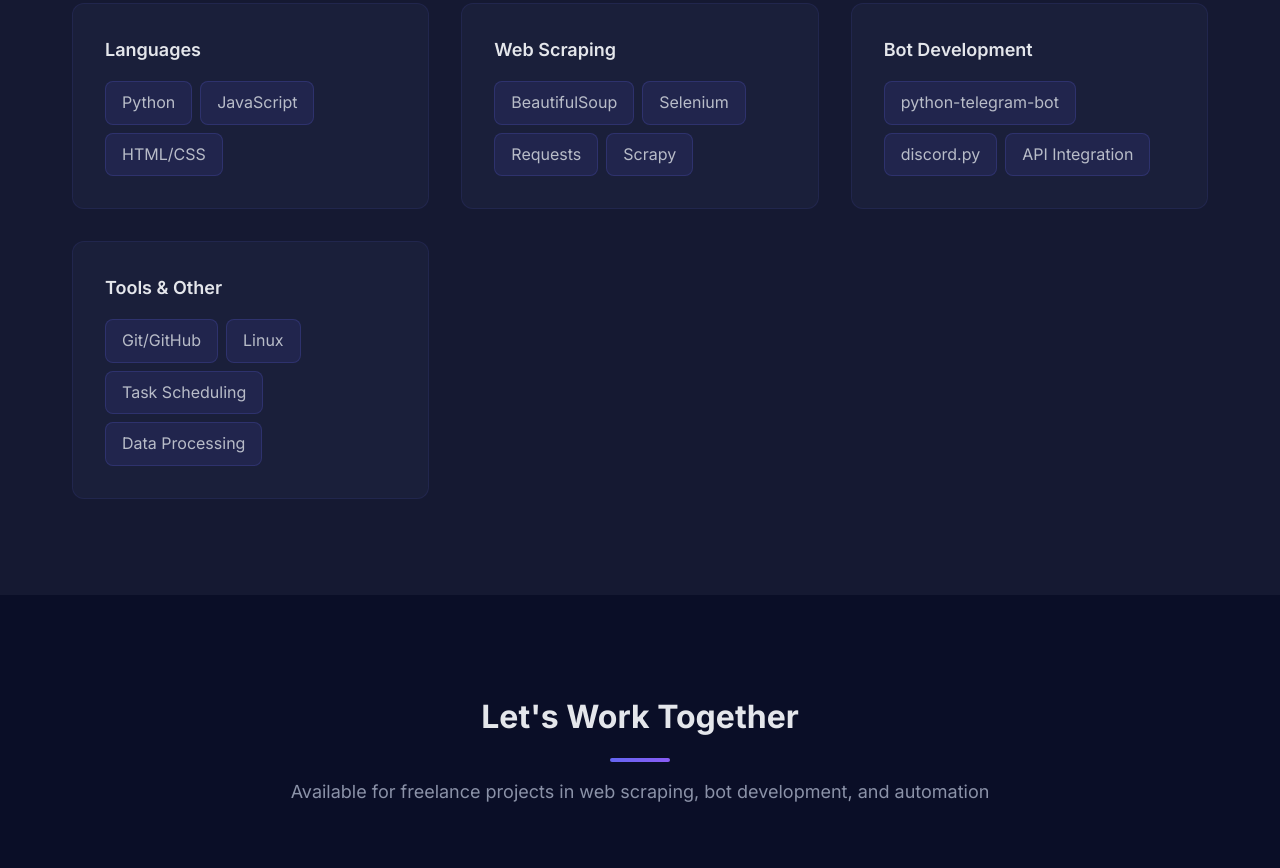
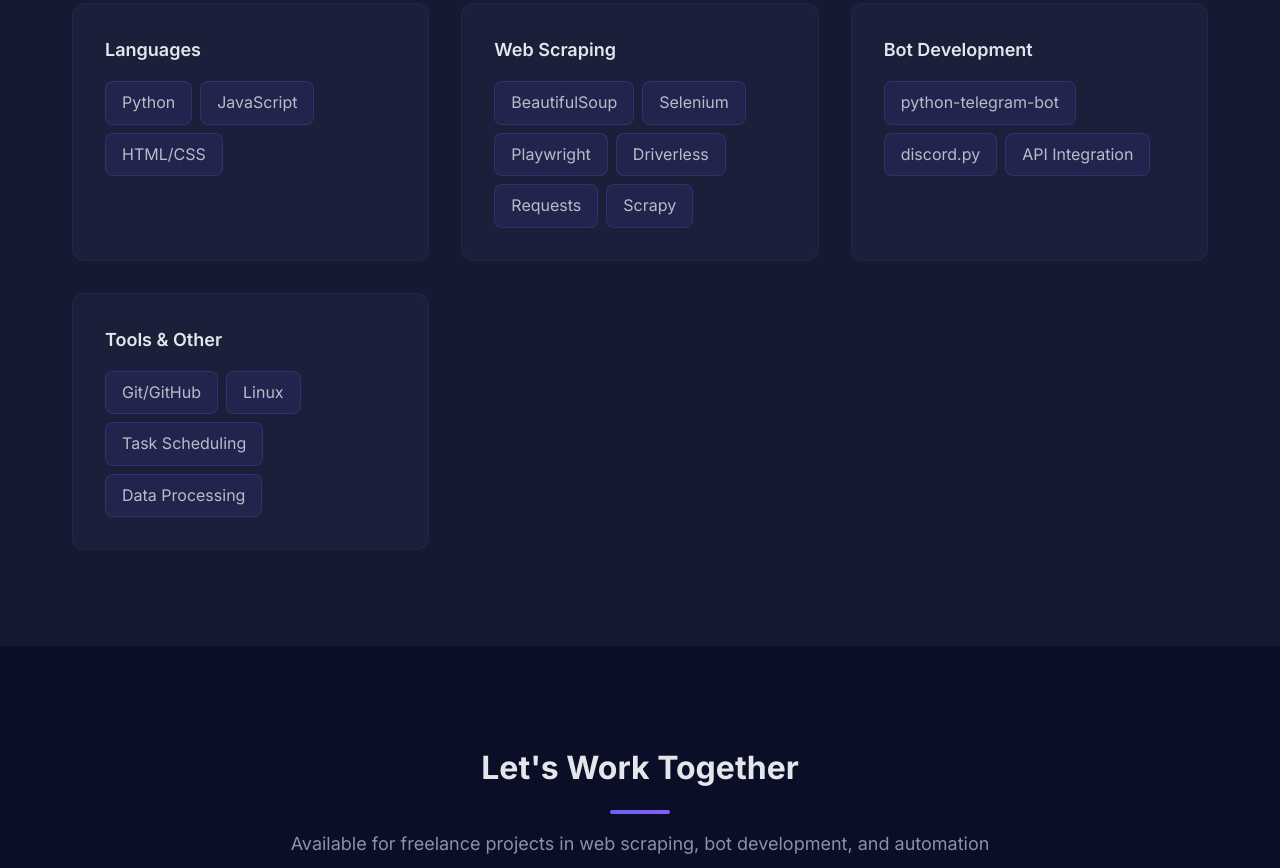
Before and after one commit to NewPyDev/NewPyDev.github.io, a plain HTML site: page index.html in a window 1280 px wide. Shown: the part 2907-3775 px from the top of the page. Drawn offline with Linux system fonts and the light colour scheme.

Commit message:
Add Playwright and Driverless to web scraping skills

```diff
--- a/index.html
+++ b/index.html
@@ -209,6 +209,8 @@
                     <div class="skill-tags">
                         <span class="skill-tag">BeautifulSoup</span>
                         <span class="skill-tag">Selenium</span>
+                        <span class="skill-tag">Playwright</span>
+                        <span class="skill-tag">Driverless</span>
                         <span class="skill-tag">Requests</span>
                         <span class="skill-tag">Scrapy</span>
                     </div>
```
